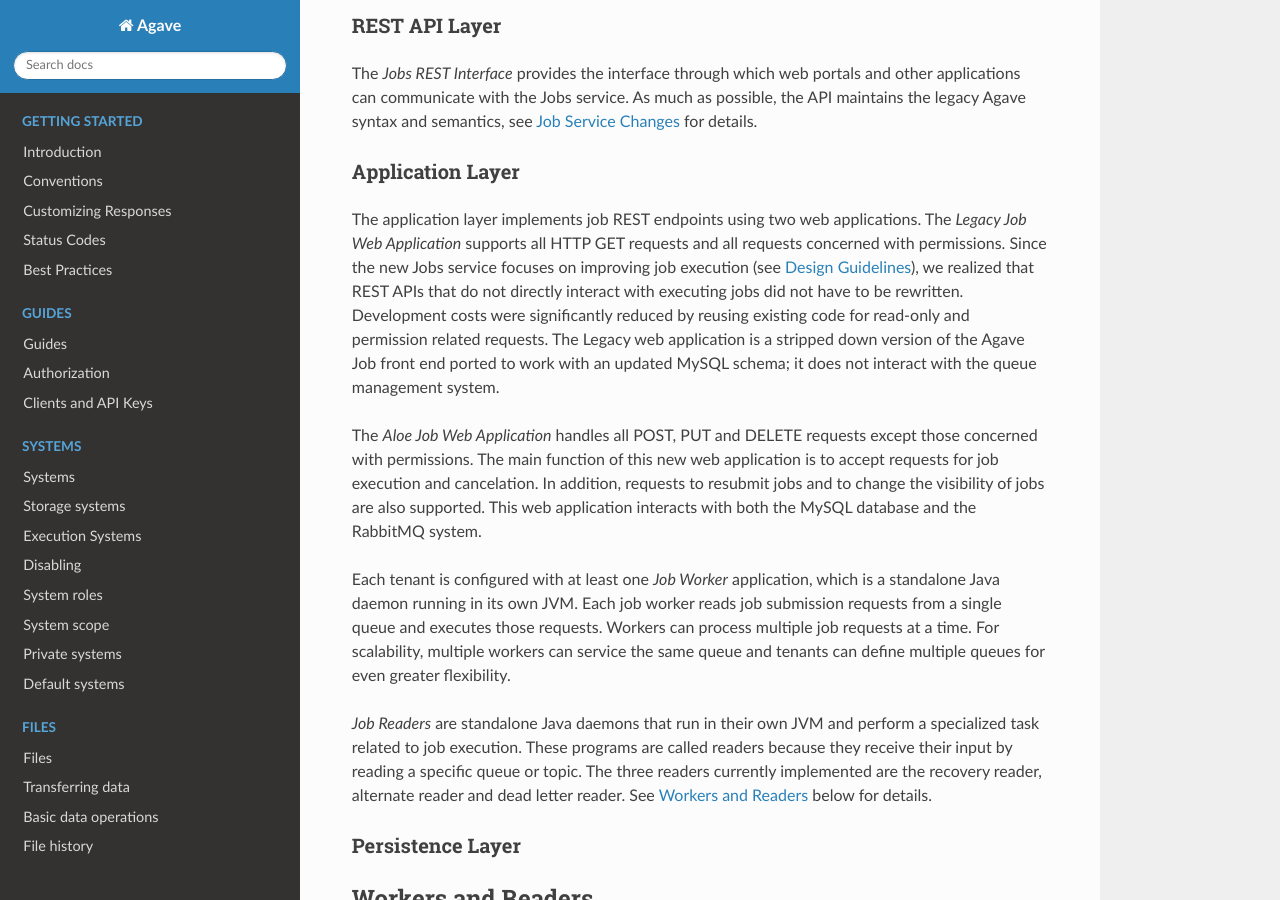
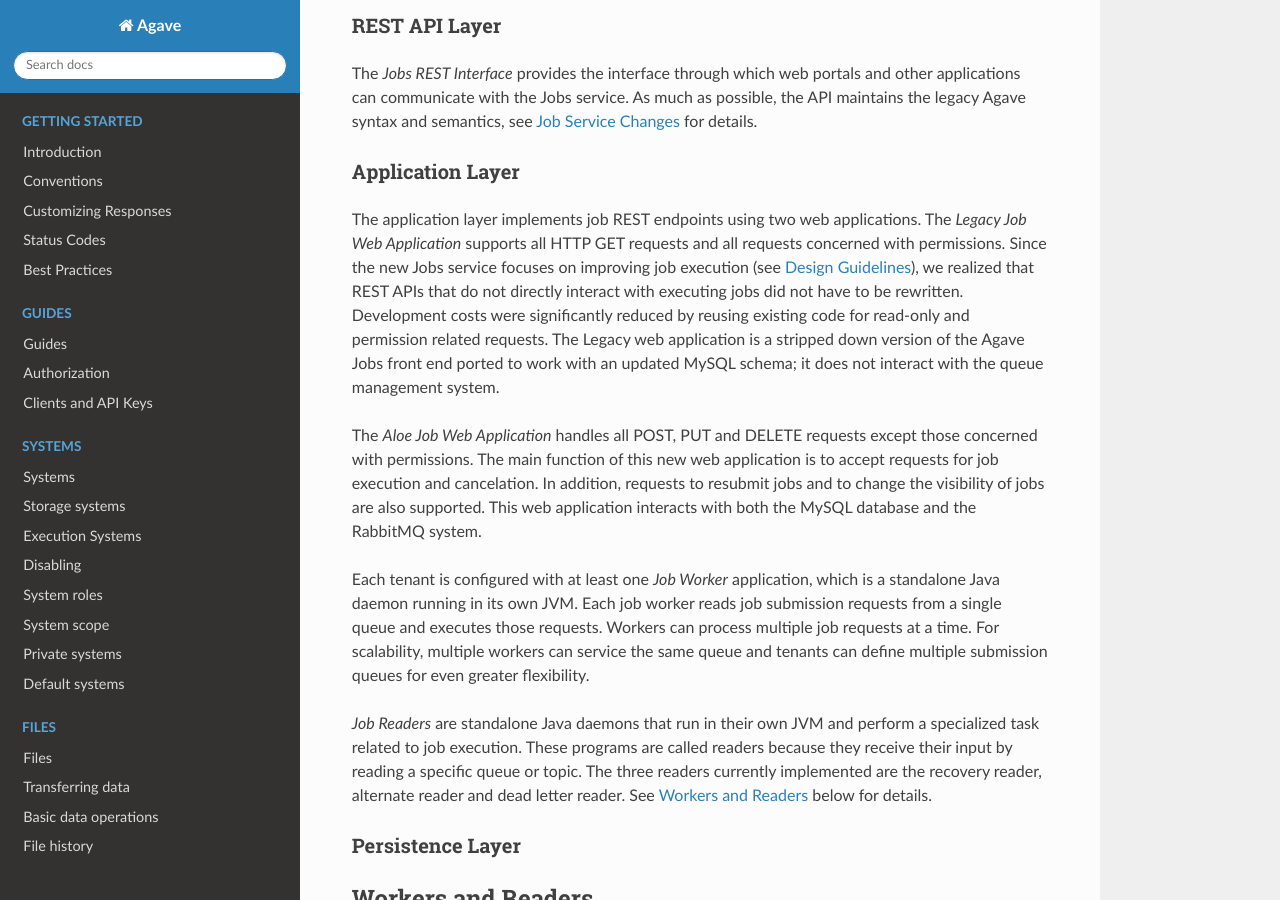
Before and after one commit to TACC-Cloud/agave-docs, a Sphinx documentation site: the page built from docs/agave/guides/jobs/aloe-job-architecture.rst, in a window 1280 px wide and 900 px high, scrolled down 2199 px. Built offline with Sphinx 7.4.7 and the Read the Docs theme 2.0.0, drawn with Linux system fonts in a browser that asks for light colours.

Commit message:
minor tweaks

```diff
--- a/docs/agave/guides/jobs/aloe-job-architecture.rst
+++ b/docs/agave/guides/jobs/aloe-job-architecture.rst
@@ -54,11 +54,11 @@ The *Jobs REST Interface* provides the interface through which web portals and o
 Application Layer
 ^^^^^^^^^^^^^^^^^
 
-The application layer implements job REST endpoints using two web applications.  The *Legacy Job Web Application* supports all HTTP GET requests and all requests concerned with permissions.  Since the new Jobs service focuses on improving job execution (see `Design Guidelines`_), we realized that REST APIs that do not directly interact with executing jobs did not have to be rewritten.  Development costs were significantly reduced by reusing existing code for read-only and permission related requests.   The Legacy web application is a stripped down version of the Agave Job front end ported to work with an updated MySQL schema; it does not interact with the queue management system.
+The application layer implements job REST endpoints using two web applications.  The *Legacy Job Web Application* supports all HTTP GET requests and all requests concerned with permissions.  Since the new Jobs service focuses on improving job execution (see `Design Guidelines`_), we realized that REST APIs that do not directly interact with executing jobs did not have to be rewritten.  Development costs were significantly reduced by reusing existing code for read-only and permission related requests.   The Legacy web application is a stripped down version of the Agave Jobs front end ported to work with an updated MySQL schema; it does not interact with the queue management system.
 
 The *Aloe Job Web Application* handles all POST, PUT and DELETE requests except those concerned with permissions.  The main function of this new web application is to accept requests for job execution and cancelation.  In addition, requests to resubmit jobs and to change the visibility of jobs are also supported.  This web application interacts with both the MySQL database and the RabbitMQ system.
 
-Each tenant is configured with at least one *Job Worker* application, which is a standalone Java daemon running in its own JVM.  Each job worker reads job submission requests from a single queue and executes those requests.  Workers can process multiple job requests at a time.  For scalability, multiple workers can service the same queue and tenants can define multiple queues for even greater flexibility.
+Each tenant is configured with at least one *Job Worker* application, which is a standalone Java daemon running in its own JVM.  Each job worker reads job submission requests from a single queue and executes those requests.  Workers can process multiple job requests at a time.  For scalability, multiple workers can service the same queue and tenants can define multiple submission queues for even greater flexibility.
 
 *Job Readers* are standalone Java daemons that run in their own JVM and perform a specialized task related to job execution.  These programs are called readers because they receive their input by reading a specific queue or topic.  The three readers currently implemented are the recovery reader, alternate reader and dead letter reader.  See `Workers and Readers`_ below for details.
 
```
